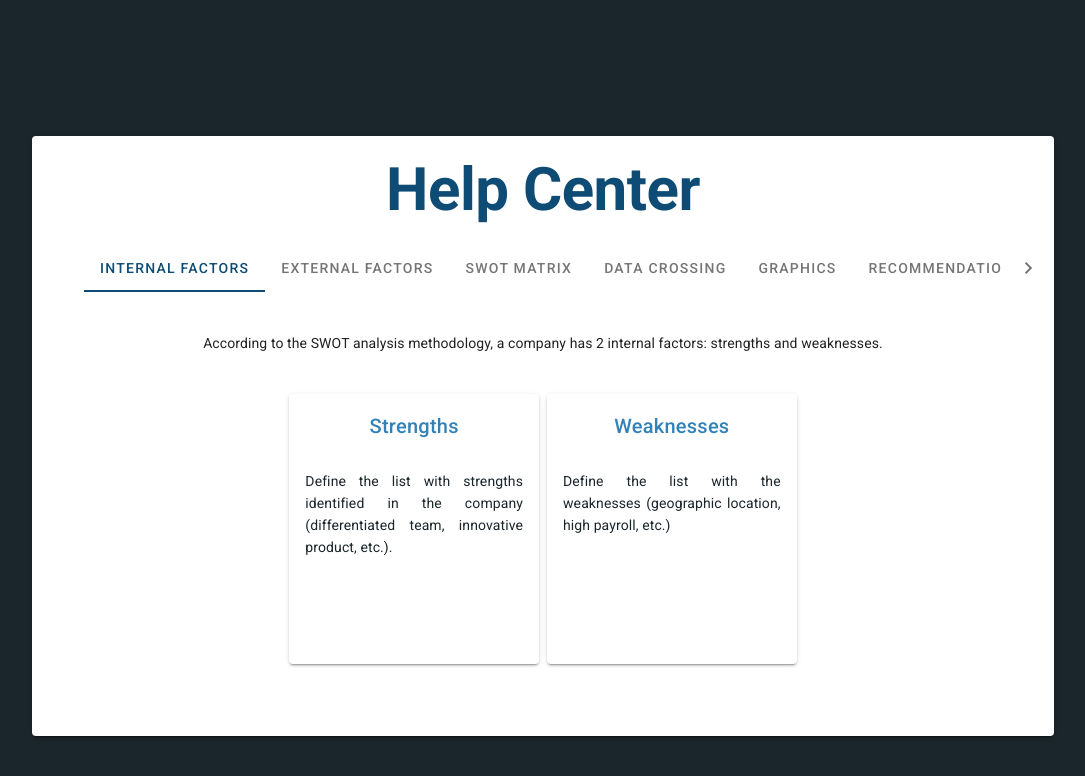
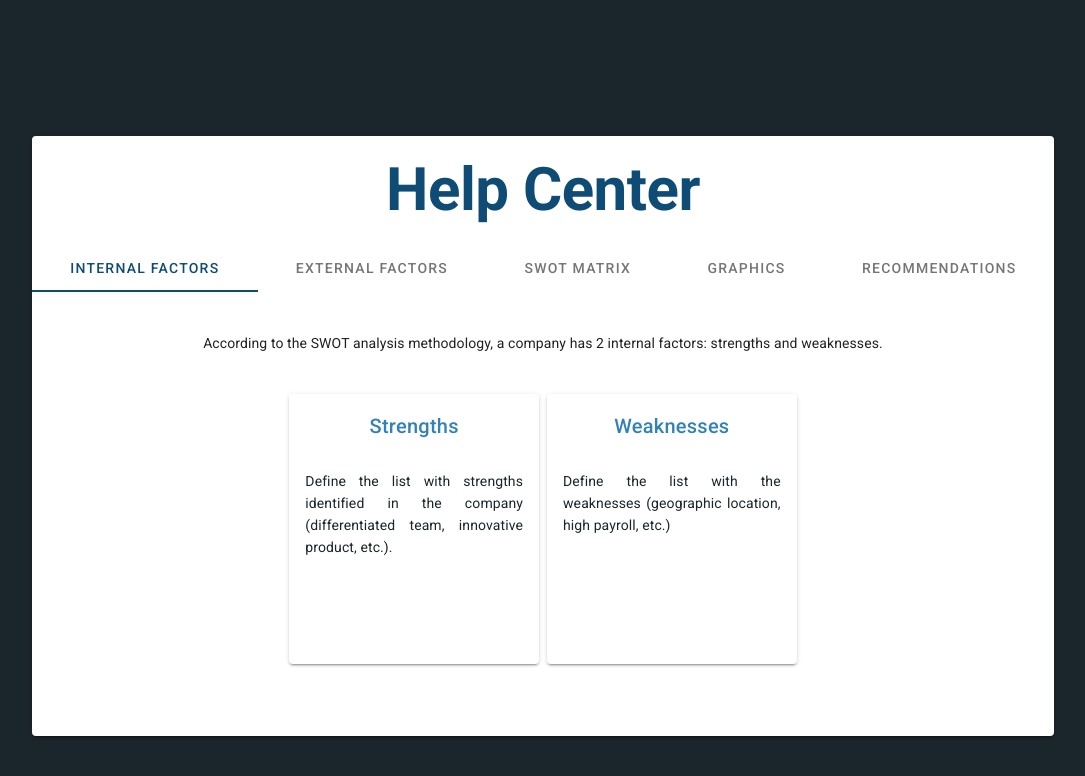
Before and after one commit to brunosilva5/Advanced-Information-Systems, a Nuxt app in the folder frontend/: page /help-center in a window 1280 px wide. Shown: the top 776 px of the page, without its empty margins (97-1182 px from the left). Built offline with nearby package versions, Linux system fonts and the light colour scheme.

Commit message:
:art: Update Heads

```diff
--- a/frontend/pages/analysis/_id.vue
+++ b/frontend/pages/analysis/_id.vue
@@ -83,6 +83,11 @@ export default {
     closedAnalysisWarningMessage:
       "Warning: This analysis is closed. If you wish to make any changes please reopen it.",
   }),
+  head() {
+    return {
+      title: this.Analysis.title,
+    };
+  },
   computed: {
     // Check if user can edit the analysis
     canUserEdit() {
--- a/frontend/pages/analysis/index.vue
+++ b/frontend/pages/analysis/index.vue
@@ -276,7 +276,7 @@ export default {
   }),
   head() {
     return {
-      title: "Analysis dashboard",
+      title: "Analysis",
     };
   },
 
--- a/frontend/pages/auth/login.vue
+++ b/frontend/pages/auth/login.vue
@@ -100,6 +100,9 @@ export default {
       password: "",
     },
   }),
+  head: {
+    title: "Login",
+  },
   // Methods
   methods: {
     // Login user
--- a/frontend/pages/auth/register.vue
+++ b/frontend/pages/auth/register.vue
@@ -213,6 +213,9 @@ export default {
       confirm_password: "",
     },
   }),
+  head: {
+    title: "Register",
+  },
   computed: {
     currentTitle() {
       switch (this.step) {
--- a/frontend/pages/help-center.vue
+++ b/frontend/pages/help-center.vue
@@ -82,33 +82,33 @@ export default {
         description:
           "In this part of the spreadsheet you will be able to view an overview of your score for strengths, weaknesses, opportunities and threats. From this view, you will have the return of the spreadsheet on what time the company is going (development, maintenance, growth and survival). In addition to the indicators, also see the list with all the strengths, weaknesses, threats and opportunities ranked according to your score.",
       },
-      {
-        title: "Data crossing",
-        description:
-          "Once your internal and external factors have been defined, it is time to cross-check the data by combining your strengths and weaknesses with threats and opportunities. You can draw up an action plan for each combination.",
-        cards: [
-          {
-            title: "Strengths + Opportunities",
-            body:
-              "The spreadsheet will show your 4 main strengths so that you can select an opportunity to combine. Draw a plan to get the best out of this combination.",
-          },
-          {
-            title: "Strengths + Threats",
-            body:
-              "Your strength can be weakened by a threat. Select a threat that could damage your strength and define a containment plan to prevent problems from happening.",
-          },
-          {
-            title: "Weaknesses + Opportunities",
-            body:
-              "A weakness of yours can be minimized by some opportunity. Make this combination and draw up a plan on how to take advantage of an opportunity by minimizing a weakness.",
-          },
-          {
-            title: "Weaknesses + Threats",
-            body:
-              "Weaknesses and threats represent the greatest risk that a company can take. Combine some threats with your weaknesses and devise a plan to contain possible problems.",
-          },
-        ],
-      },
+      // {
+      //   title: "Data crossing",
+      //   description:
+      //     "Once your internal and external factors have been defined, it is time to cross-check the data by combining your strengths and weaknesses with threats and opportunities. You can draw up an action plan for each combination.",
+      //   cards: [
+      //     {
+      //       title: "Strengths + Opportunities",
+      //       body:
+      //         "The spreadsheet will show your 4 main strengths so that you can select an opportunity to combine. Draw a plan to get the best out of this combination.",
+      //     },
+      //     {
+      //       title: "Strengths + Threats",
+      //       body:
+      //         "Your strength can be weakened by a threat. Select a threat that could damage your strength and define a containment plan to prevent problems from happening.",
+      //     },
+      //     {
+      //       title: "Weaknesses + Opportunities",
+      //       body:
+      //         "A weakness of yours can be minimized by some opportunity. Make this combination and draw up a plan on how to take advantage of an opportunity by minimizing a weakness.",
+      //     },
+      //     {
+      //       title: "Weaknesses + Threats",
+      //       body:
+      //         "Weaknesses and threats represent the greatest risk that a company can take. Combine some threats with your weaknesses and devise a plan to contain possible problems.",
+      //     },
+      //   ],
+      // },
       {
         title: "Graphics",
         description:
@@ -119,12 +119,15 @@ export default {
         description:
           "This spreadsheet will evaluate all the data you have filled in and will return with important tips for your SWOT analysis. This return will be displayed by balancing strengths, weaknesses, opportunities and threats.",
       },
-      {
-        title: "Printable report",
-        description:
-          "Print only what matters. This part generates a report formatted for printing on 7 A4 pages with its action plan for all combinations of strengths, weaknesses, opportunities and threats. In addition, have the graphics, the hierarchical list, the favorability index and the tips.",
-      },
+      // {
+      //   title: "Printable report",
+      //   description:
+      //     "Print only what matters. This part generates a report formatted for printing on 7 A4 pages with its action plan for all combinations of strengths, weaknesses, opportunities and threats. In addition, have the graphics, the hierarchical list, the favorability index and the tips.",
+      // },
     ],
   }),
+  head: {
+    title: "Help Center",
+  },
 };
 </script>
```
